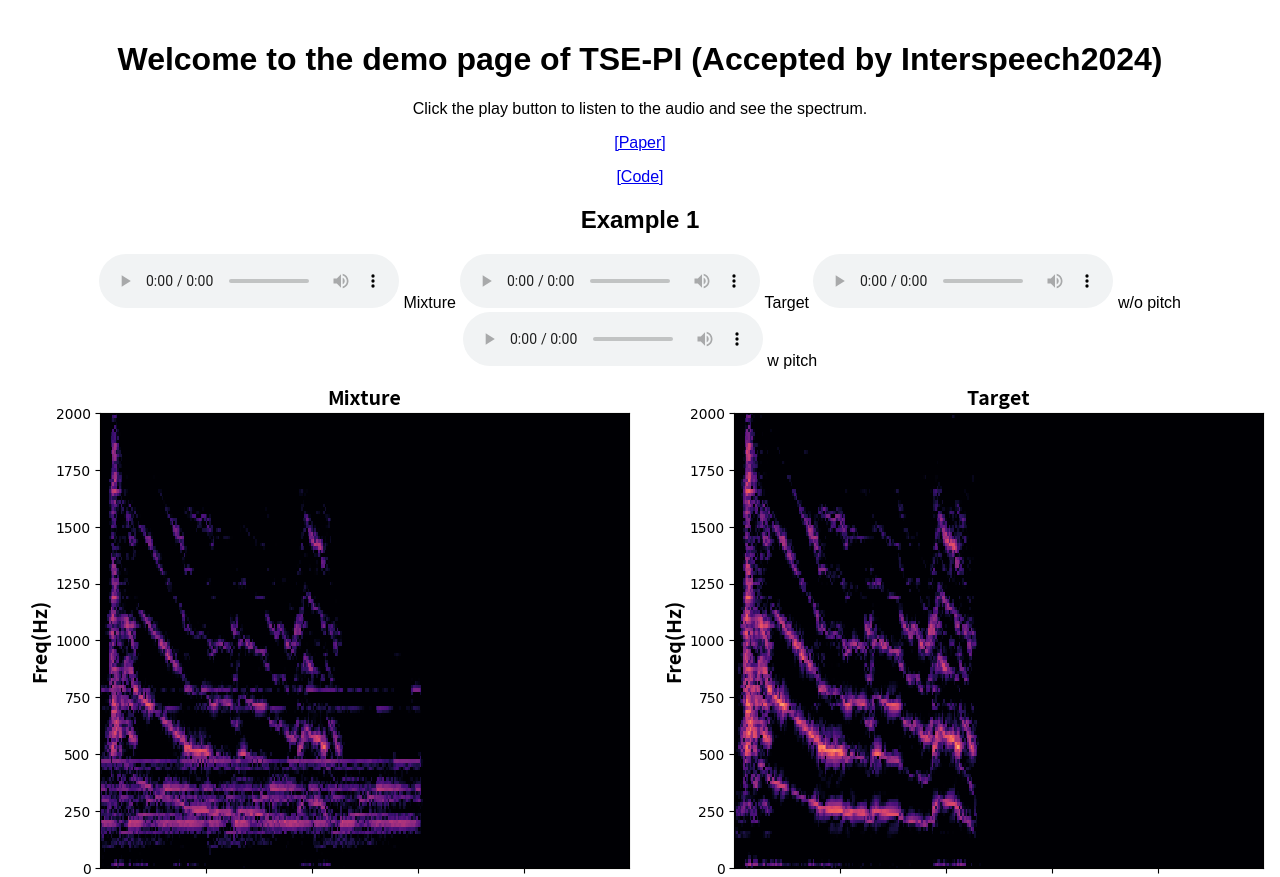
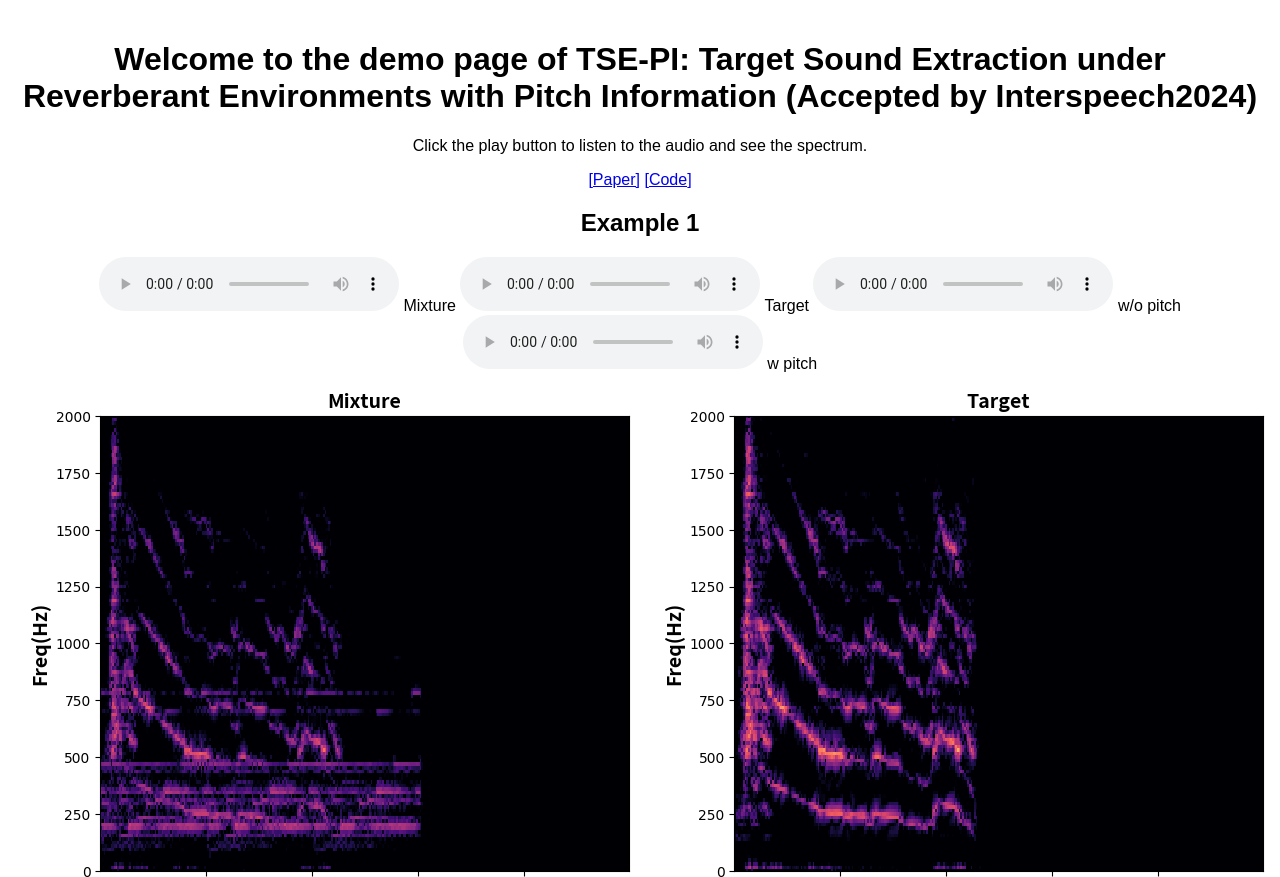
Before and after one commit to wyw97/TSE_PI, a plain HTML site: page index.html in a window 1280 px wide. Shown: the top 877 px of the page. Drawn offline with Linux system fonts and the light colour scheme.

Commit message:
Update index.html

```diff
--- a/index.html
+++ b/index.html
@@ -20,10 +20,11 @@
     </style>
 </head>
 <body>
-    <h1>Welcome to the demo page of TSE-PI (Accepted by Interspeech2024)</h1>
+    <h1>Welcome to the demo page of TSE-PI: Target Sound Extraction under Reverberant Environments with Pitch
+Information (Accepted by Interspeech2024)</h1>
     <p>Click the play button to listen to the audio and see the spectrum.</p>
-    <p><a href="https://arxiv.org/pdf/2406.08716" target="_blank">[Paper]</a></p>
-    <p><a href="https://github.com/wyw97/TSE_PI/" target="_blank">[Code]</a></p>
+    <p><a href="https://arxiv.org/pdf/2406.08716" target="_blank">[Paper]</a>
+    <a href="https://github.com/wyw97/TSE_PI/" target="_blank">[Code]</a></p>
     <div class="audio-player">
         <h2>Example 1</h2>
         <audio id="audio1_1" controls>
```
